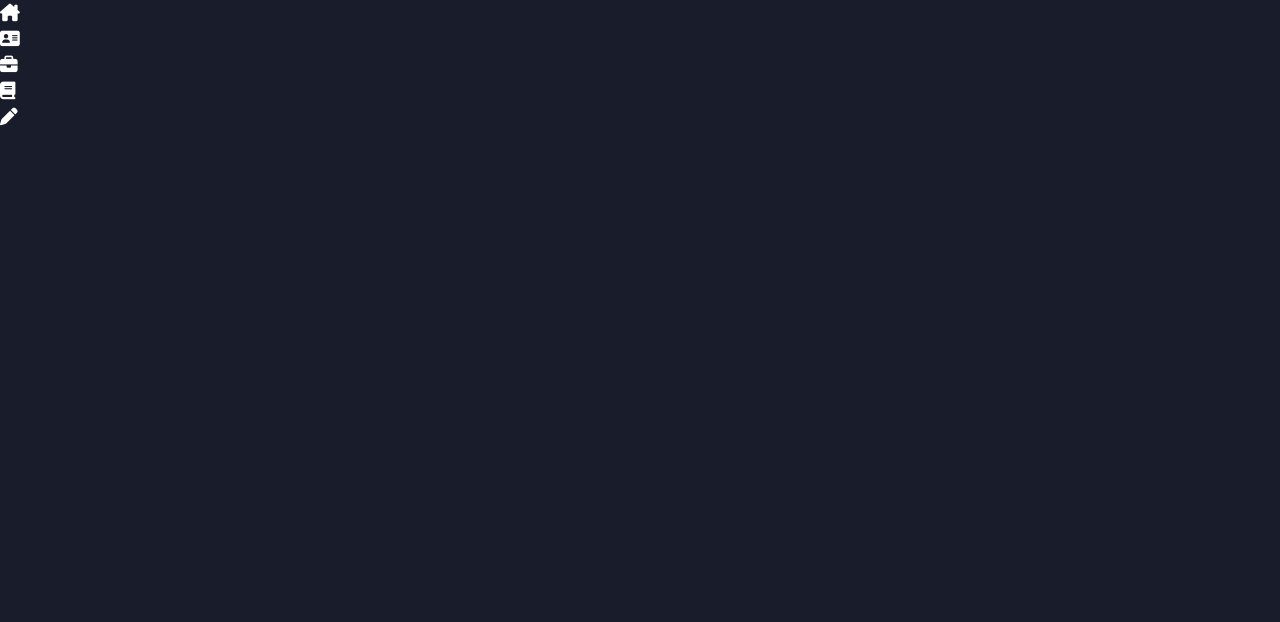
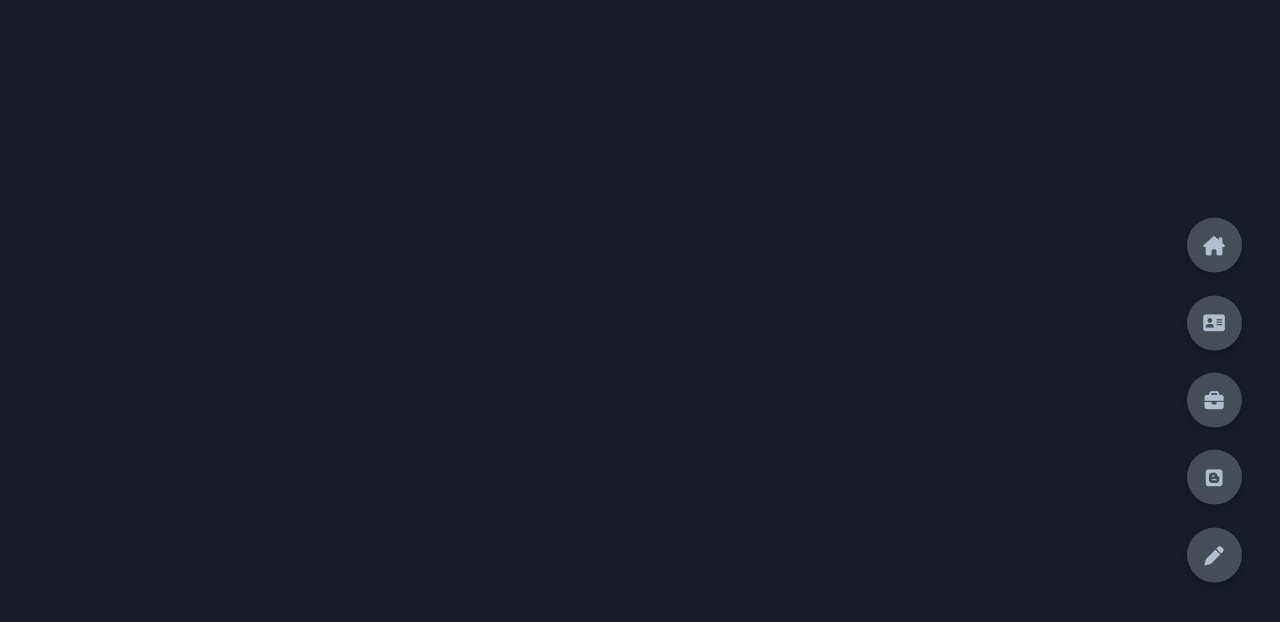
Before and after one commit to josh-dunaway/portfolio, a plain HTML site: page index.html in a window 1280 px wide. Drawn offline with Linux system fonts and the light colour scheme.

Commit message:
Editing styling for buttons in preparation for active-btn to be applied to clicked button.

```diff
--- a/index.html
+++ b/index.html
@@ -33,7 +33,7 @@
             <i class="fa-solid fa-briefcase"></i>
         </div>
         <div class="control control-4" data-id="blogs">
-            <i class="fa-solid fa-book"></i>
+            <i class="fab fa-blogger"></i>
         </div>
         <div class="control control-5" data-id="contact">
             <i class="fa-solid fa-pen"></i>
--- a/styles/styles.scss
+++ b/styles/styles.scss
@@ -18,6 +18,7 @@
     --color-grey-5: #2a2e35;
     --color-grey-6: #12181b;
     --br-sm-2: 14px;
+    --box-shadow-1: 0 3px 15px rgba(0, 0, 0, .3)
 }
 
 body{
@@ -49,6 +50,8 @@ section{
     padding: 3rem 18rem;
 }
 
+//sections will start off-screen and transition in when
+//set active by a click (will learn about this later)
 .section{
     transform: translateY(-100%) scale(0);
     transition: all .4s ease-in-out;
@@ -61,6 +64,7 @@ section{
 }
 
 //can adjust individual sections (color, etc)
+//play around with this later
 .sec2{
     display: none;
     transform: translateY(0) scale(1);
@@ -80,3 +84,37 @@ section{
     display: none;
     transform: translateY(0) scale(1);
 }
+
+//controls
+//cass allows for nesting
+.controls{
+    position: fixed;
+    z-index: 10;
+    top: 50%;
+    right: 3%;
+    display: flex;
+    flex-direction: column;
+    align-items: center;
+    justify-content: center;
+    transform: translateY(-50%);
+    //selecting control inside controls
+    .control{
+        padding: 1rem;
+        cursor: pointer;
+        background-color: var(--color-grey-4);
+        width: 55px;
+        height: 55px;
+        border-radius: 50%;
+        display: flex;
+        justify-content: center;
+        align-items: center;
+        margin: .7rem 0;
+        box-shadow: var(--box-shadow-1);
+        //icons inside control inside controls
+        i{
+            font-size: 1.2rem;
+            color: var(--color-grey-2);
+            pointer-events: none;
+        }
+    }
+}
```
Also changed, not shown: styles/styles.css, 1 other file.
